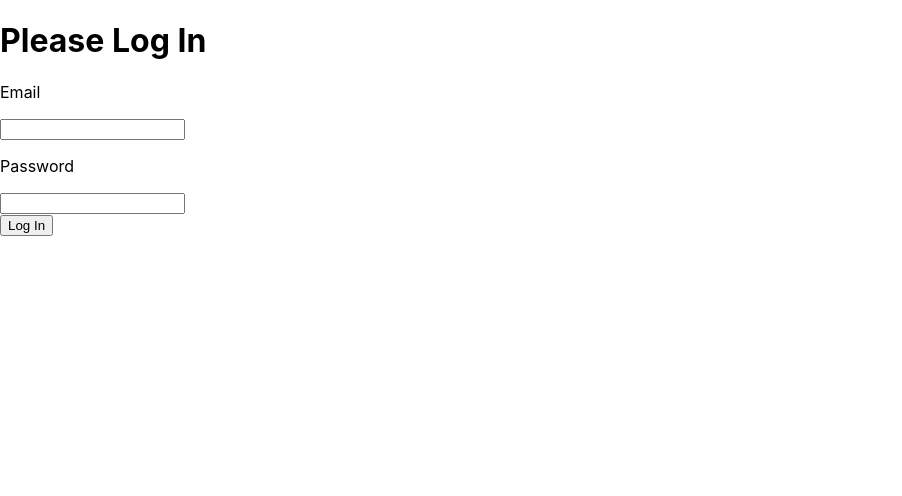
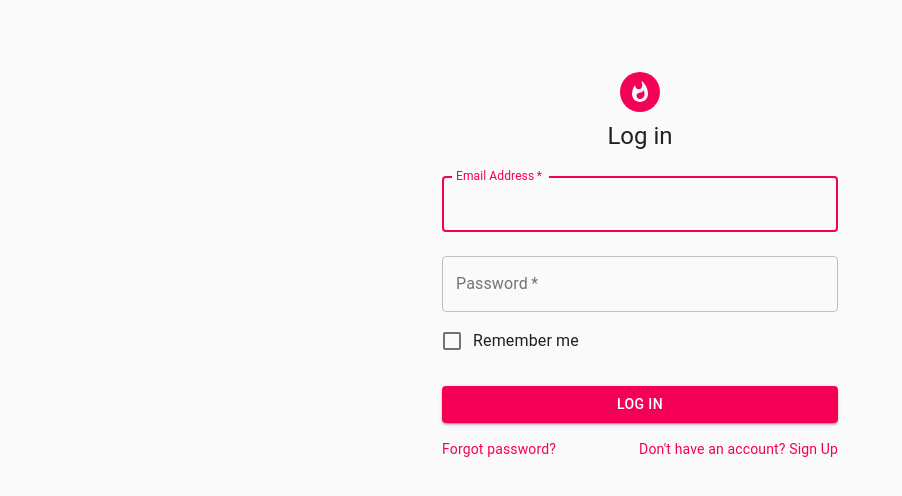
Before and after one commit to dariusatudore/mds-pwa, a React (Create React App) app in the folder client/: page / in a window 1280 px wide. Shown: the top 496 px of the page, without its empty margins (0-902 px from the left). Built offline with nearby package versions, Linux system fonts and the light colour scheme.

Commit message:
Create Login Form integrated with the backend

```diff
--- a/client/src/Login.js
+++ b/client/src/Login.js
@@ -1,10 +1,44 @@
 import React, { useState } from "react";
 import PropTypes from "prop-types";
 import "./Login.css";
+import Avatar from "@material-ui/core/Avatar";
+import Button from "@material-ui/core/Button";
+import CssBaseline from "@material-ui/core/CssBaseline";
+import TextField from "@material-ui/core/TextField";
+import FormControlLabel from "@material-ui/core/FormControlLabel";
+import Checkbox from "@material-ui/core/Checkbox";
+import Link from "@material-ui/core/Link";
+import Grid from "@material-ui/core/Grid";
+import Box from "@material-ui/core/Box";
+import FireIcon from "@material-ui/icons/Whatshot";
+import Typography from "@material-ui/core/Typography";
+import { makeStyles } from "@material-ui/core/styles";
+import Container from "@material-ui/core/Container";
+
+const useStyles = makeStyles((theme) => ({
+  paper: {
+    marginTop: theme.spacing(8),
+    display: "flex",
+    flexDirection: "column",
+    alignItems: "center",
+  },
+  avatar: {
+    margin: theme.spacing(1),
+    backgroundColor: theme.palette.secondary.main,
+  },
+  form: {
+    width: "100%", // Fix IE 11 issue.
+    marginTop: theme.spacing(1),
+  },
+  submit: {
+    margin: theme.spacing(3, 0, 2),
+  },
+}));
 
 async function loginUser(credentials) {
-  return fetch("http://localhost:5000/auth", {
+  return fetch("http://localhost:5000/api/auth", {
     method: "POST",
+    mode: "cors",
     headers: {
       "Content-Type": "application/json",
     },
@@ -18,33 +52,84 @@
 
   const handleSubmit = async (e) => {
     e.preventDefault();
+
     const token = await loginUser({
       email,
       password,
     });
+
+    console.log(token);
     setToken(token);
   };
 
+  const classes = useStyles();
+
   return (
-    <div className="login-wrapper">
-      <h1>Please Log In</h1>
-      <form onSubmit={handleSubmit}>
-        <label>
-          <p>Email</p>
-          <input type="text" onChange={(e) => setEmail(e.target.value)} />
-        </label>
-        <label>
-          <p>Password</p>
-          <input
+    <Container component="main" maxWidth="xs">
+      <CssBaseline />
+      <div className={classes.paper}>
+        <Avatar className={classes.avatar}>
+          <FireIcon />
+        </Avatar>
+        <Typography component="h1" variant="h5">
+          Log in
+        </Typography>
+        <form className={classes.form} onSubmit={handleSubmit} noValidate>
+          <TextField
+            variant="outlined"
+            margin="normal"
+            required
+            fullWidth
+            id="email"
+            label="Email Address"
+            name="email"
+            autoComplete="email"
+            autoFocus
+            color="secondary"
+            onChange={(e) => setEmail(e.target.value)}
+          />
+          <TextField
+            variant="outlined"
+            margin="normal"
+            required
+            fullWidth
+            name="password"
+            label="Password"
             type="password"
+            id="password"
+            color="secondary"
+            autoComplete="current-password"
             onChange={(e) => setPassword(e.target.value)}
           />
-        </label>
-        <div>
-          <button type="submit">Log In</button>
-        </div>
-      </form>
-    </div>
+          <FormControlLabel
+            control={<Checkbox value="remember" color="secondary" />}
+            label="Remember me"
+          />
+          <Button
+            type="submit"
+            fullWidth
+            variant="contained"
+            color="secondary"
+            className={classes.submit}
+          >
+            Log In
+          </Button>
+          <Grid container>
+            <Grid item xs>
+              <Link href="#" variant="body2" color="secondary">
+                Forgot password?
+              </Link>
+            </Grid>
+            <Grid item>
+              <Link href="#" variant="body2" color="secondary">
+                {"Don't have an account? Sign Up"}
+              </Link>
+            </Grid>
+          </Grid>
+        </form>
+      </div>
+      <Box mt={8}></Box>
+    </Container>
   );
 }
 
```
